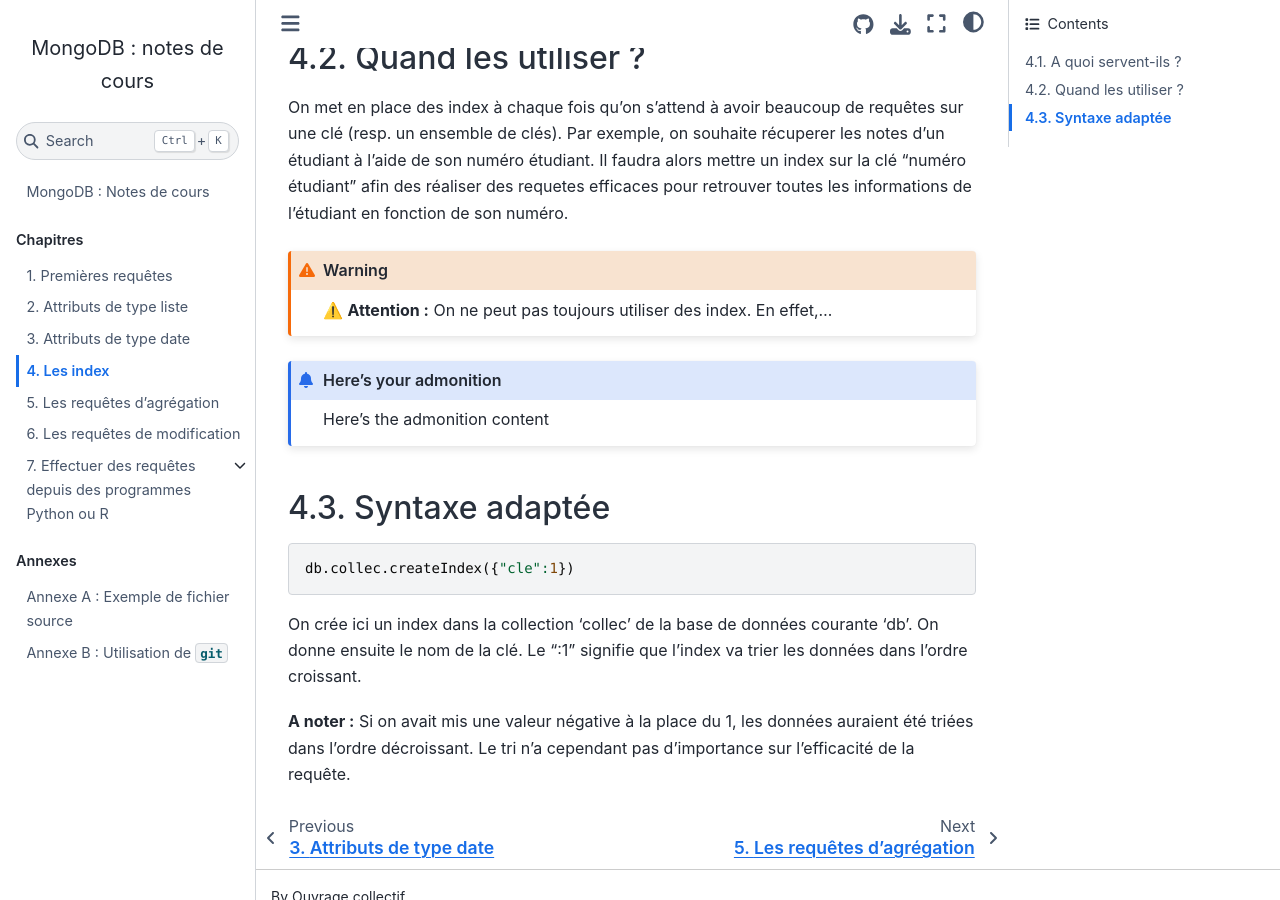
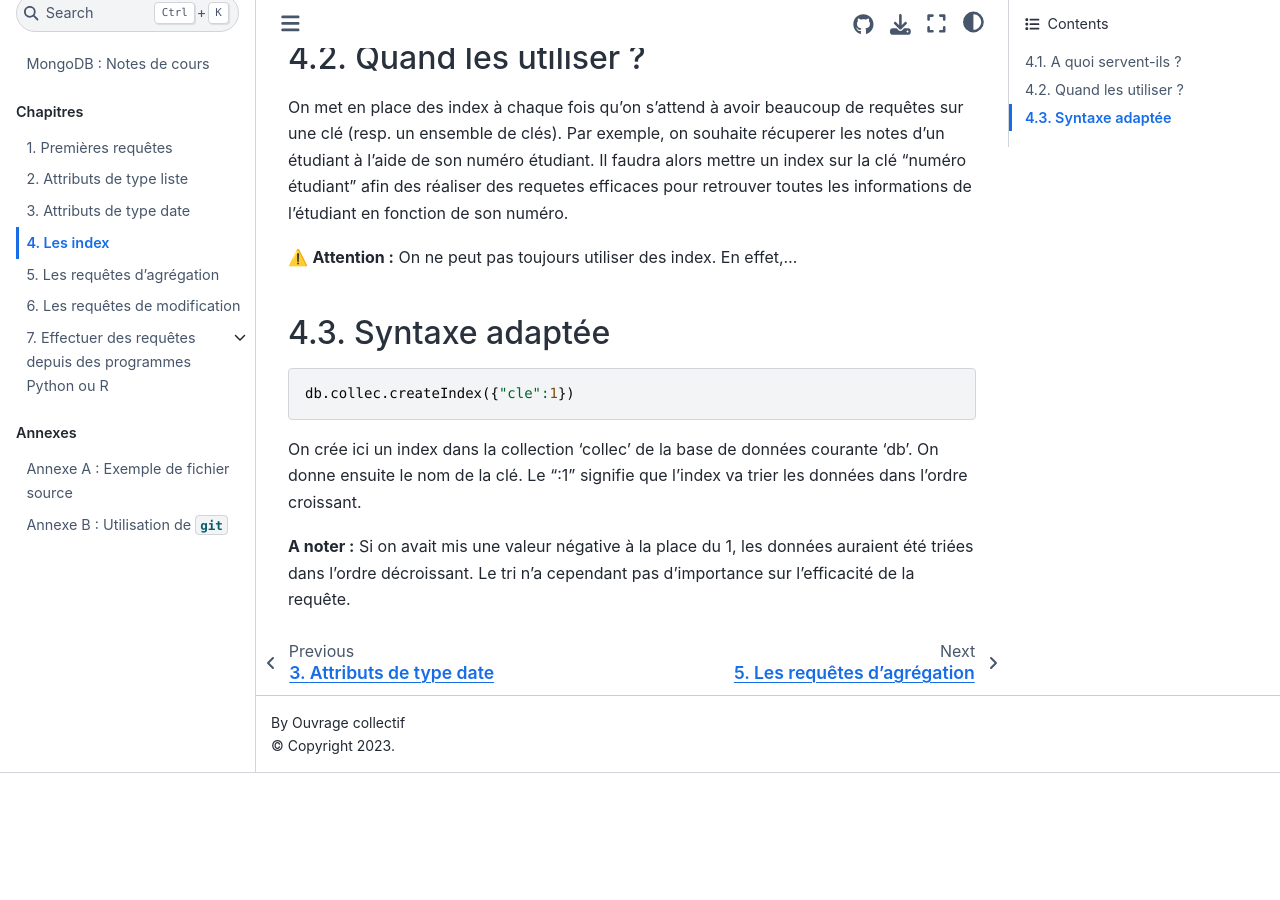
Before and after one commit to rtavenar/mongo_book, a Jupyter Book: the page built from content/04_index.md, in a window 1280 px wide and 900 px high, scrolled down 587 px. Built offline with Jupyter Book 1.0.4 settings and Sphinx 7.4.7 and the Sphinx Book theme 1.1.4, drawn with Linux system fonts in a browser that asks for light colours; after the commit the page ends 1360 px from its top, so only the background shows below that.

Commit message:
Update 04_index.md

````diff
--- a/content/04_index.md
+++ b/content/04_index.md
@@ -30,14 +30,8 @@
 On met en place des index à chaque fois qu'on s'attend à avoir beaucoup de requêtes sur une clé (resp. un ensemble de clés).
 Par exemple, on souhaite récuperer les notes d'un étudiant à l'aide de son numéro étudiant. Il faudra alors mettre un index sur la clé "numéro étudiant" afin des réaliser des requetes efficaces pour retrouver toutes les informations de l'étudiant en fonction de son numéro.
 
-```{warning}
-⚠️ **Attention :** On ne peut pas toujours utiliser des index. En effet,...
+⚠️ __Attention :__ On ne peut pas toujours utiliser des index. En effet,...
 
-```
-
-```{admonition} Here's your admonition
-Here's the admonition content
-```
 
 ## Syntaxe adaptée
 
````
